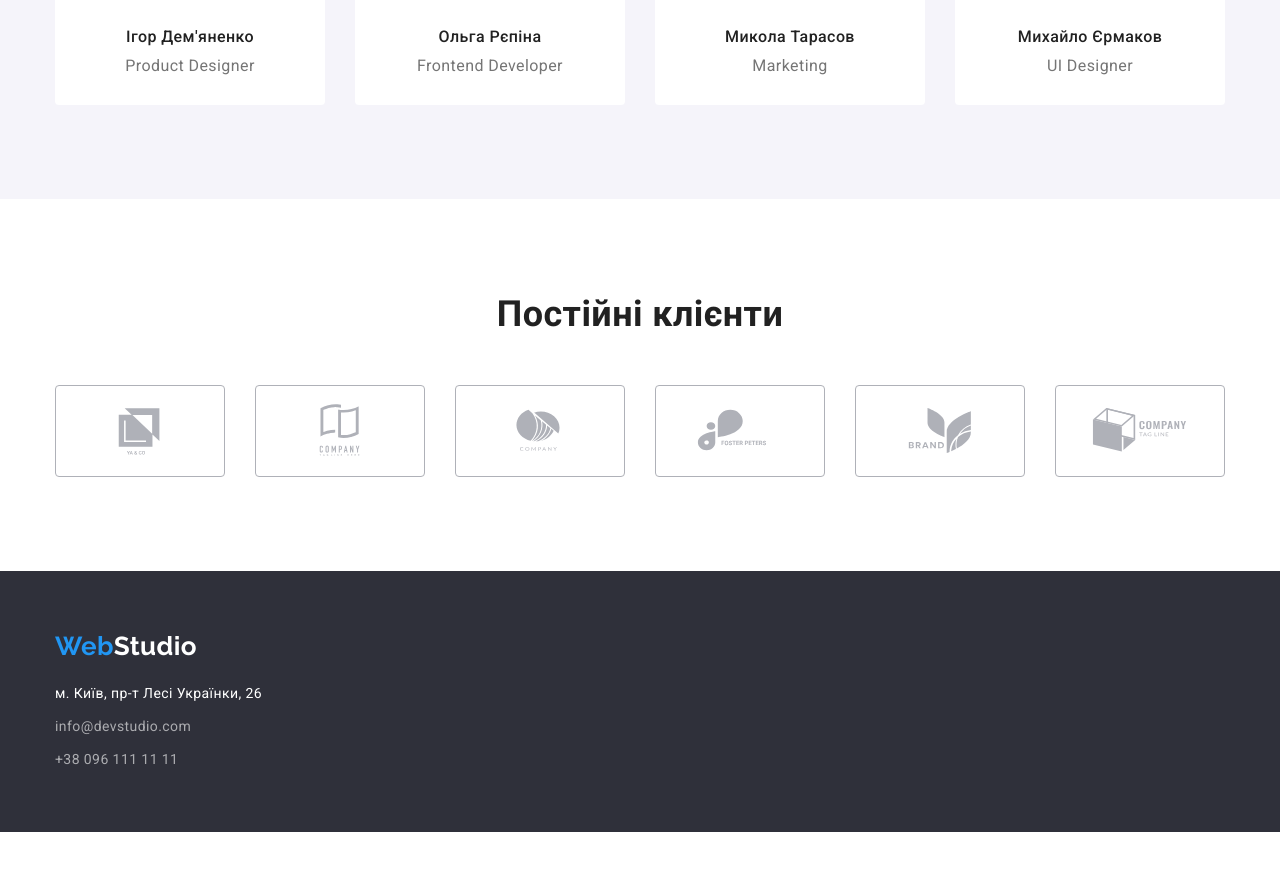
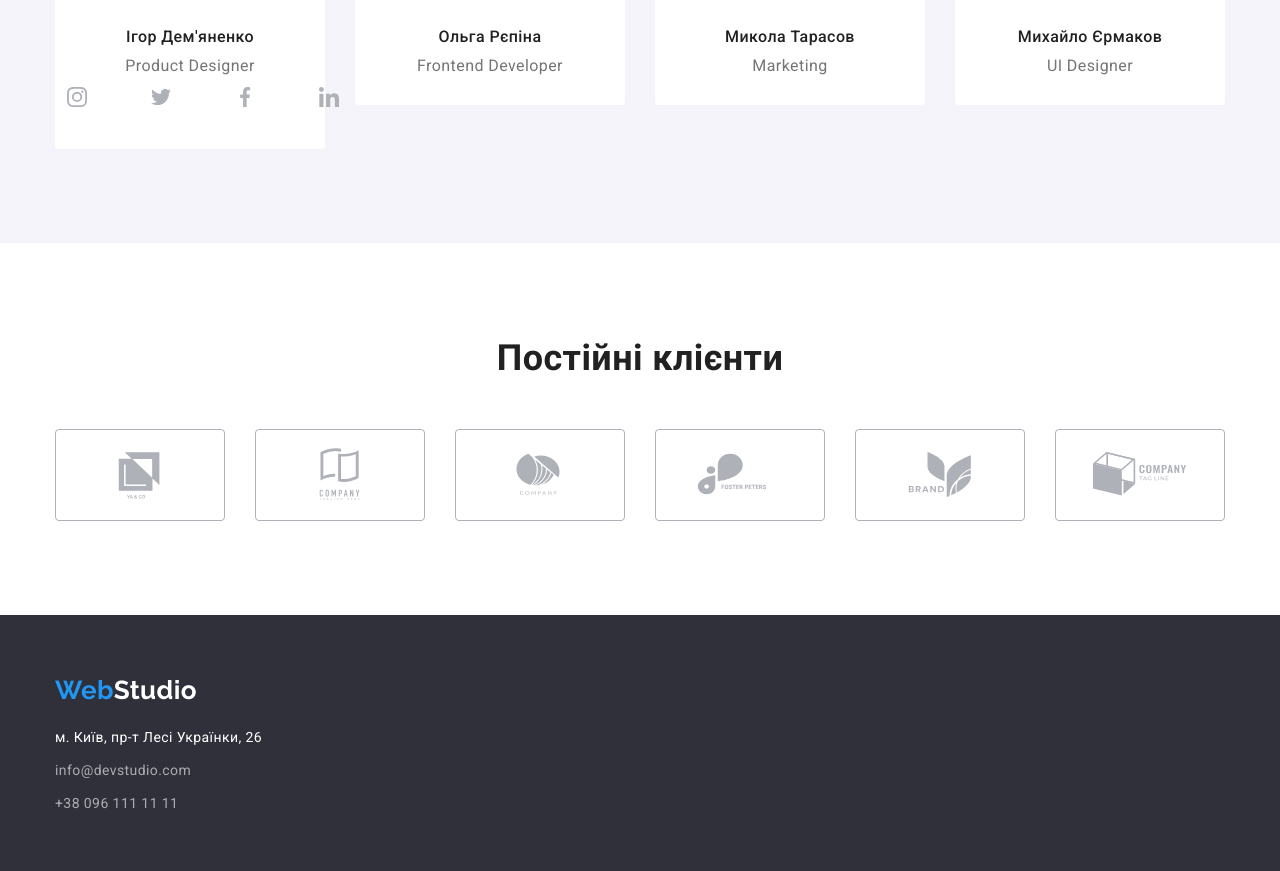
Before and after one commit to InnaShavarovska/goit-markup-hw-04, a plain HTML site: page index.html in a window 1280 px wide. Shown: the part 2046-2917 px from the top of the page. Before the commit the page ends 2878 px from the top, so only its background shows below. Drawn offline with nearby package versions, Linux system fonts and the light colour scheme.

Commit message:
останні зміни

```diff
--- a/css/styles.css
+++ b/css/styles.css
@@ -318,6 +318,22 @@ color: var(--text-color);
     display: block;
 }
 
+.team-list{
+display: flex;
+gap: 10px;
+}
+
+
+.team-link{
+    display: flex;
+    justify-content: center;
+    align-items: center;
+    width: 44px;
+    height: 44px;
+}
+
+
+
 
 /* Постійні клієнти */
 
--- a/index.html
+++ b/index.html
@@ -164,6 +164,36 @@
               <div class="team-card">
                 <h3 class="title-name">Ігор Дем'яненко</h3>
                 <p class="team-text">Product Designer</p>
+                <ul class="team-list">
+                  <li class="team-item">
+                    <a class="team-link" href="" target="_blank" rel="noopener noreferrer nofollow">
+                      <svg class="team-icon" width="20px" height="20px">
+                        <use href="./images/symbol-defs.svg#icon-instagram"></use>
+                      </svg>
+                    </a>
+                  </li>
+                  <li>
+                    <a class="team-link" href="" target="_blank" rel="noopener noreferrer nofollow">
+                      <svg class="team-icon" width="20px" height="20px">
+                        <use href="./images/symbol-defs.svg#icon-twitter"></use>
+                      </svg>
+                    </a>
+                  </li>
+                  <li>
+                    <a class="team-link" href="" target="_blank" rel="noopener noreferrer nofollow">
+                      <svg class="team-icon" width="20px" height="20px">
+                        <use href="./images/symbol-defs.svg#icon-facebook"></use>
+                      </svg>
+                    </a>
+                  </li>
+                  <li>
+                    <a class="team-link" href="" target="_blank" rel="noopener noreferrer nofollow">
+                      <svg class="team-icon" width="20px" height="20px">
+                        <use href="./images/symbol-defs.svg#icon-linkedin"></use>
+                      </svg>
+                    </a>
+                  </li>
+                </ul>
               </div>
             </li>
             <li>
```
